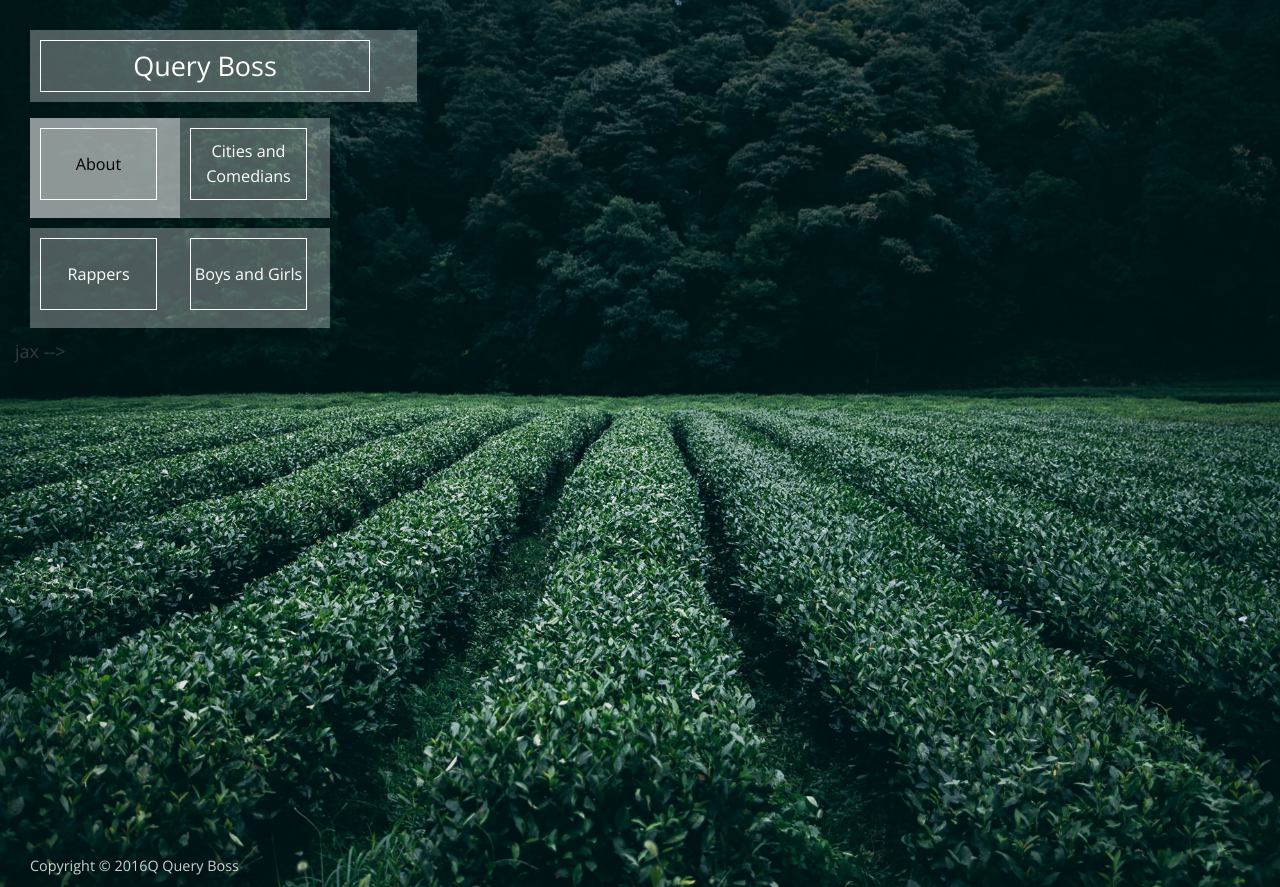
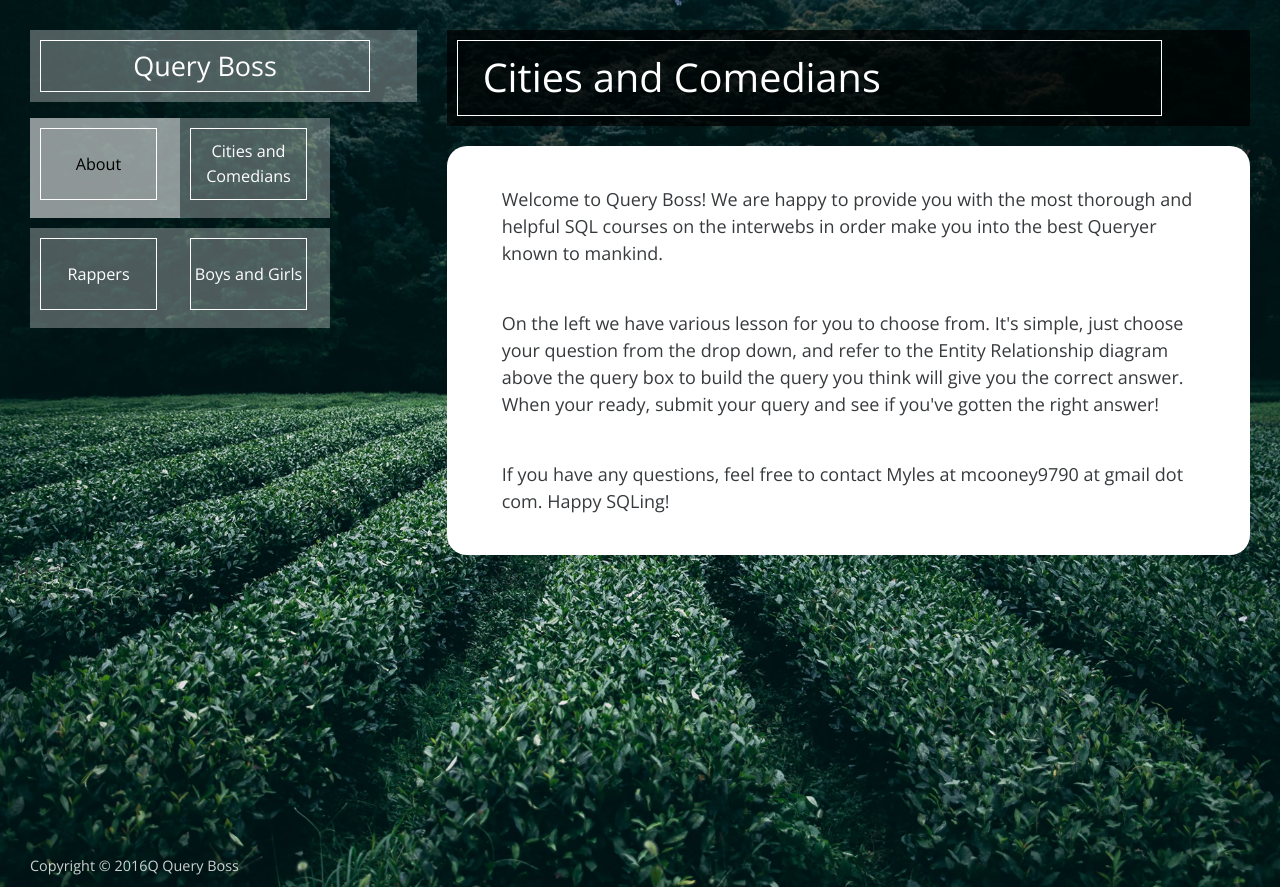
Before and after one commit to mcooney9790/QueryPractice, a Django app: page / in a window 1280 px wide. Run offline with Django 3.2, Linux system fonts and the light colour scheme; some libraries are stand-ins or nearby versions.

Commit message:
4/1 morning commit

```diff
--- a/querytool/views.py
+++ b/querytool/views.py
@@ -44,6 +44,7 @@ def search(request):
 
         # get query from HTML request object
         q = request.GET['q']
+        i = request.GET['i']
 
         # this call queries the database and returns the data from the sent query along
         # with the cursor to retrieve the field names (field call below)
@@ -79,7 +80,7 @@ def search(request):
                 d['align'] = 'center'
 
             tag = soup.table
-            tag['class'] = 'table-striped'
+            tag['id'] = 'table-striped-{}' .format(i)
 
             cities = "{}" .format(tag)
         except:
--- a/static_in_pro/our_static_1/js/ajaxcalls.js
+++ b/static_in_pro/our_static_1/js/ajaxcalls.js
@@ -26,9 +26,11 @@ $(document).ready(function(){
         var id_str = $(this).attr('id');
         var id_split_arr = id_str.split("-");
         i = id_split_arr[1];
-        console.log(i);
         var q = $(this).find('.querybox').val();
         makeQuery(q,i);
+        var q = $(this).find('.querybox').val();
+        var width = $('#table-striped-'+i).width()
+
     });
 
 
@@ -39,13 +41,13 @@ $(document).ready(function(){
             dataType: 'json',
             type: 'GET',
             data: {
-                         q: q
+                         q: q,
+                         i: i
             },
             success: function(data)
             {
                var show = data.cities;
                var render_div = '#showqueryhere' + i
-               console.log(render_div)
                $(render_div).html(show)
             }
         });
--- a/templates/index.html
+++ b/templates/index.html
@@ -90,6 +90,40 @@ http://www.templatemo.com/tm-480-story
 
                            <!-- about -->
                             <section data-page-id="page-1" class="content content-gallery js-content">
+<header class="box box-black margin-b-20">
+                                    <h2 class="box-text page-title-text">Cities and Comedians</h2>
+                                </header>
+
+                                <div>
+                                    <div class="content-text">
+                                    <div class="page-content-wrapper">
+                                        <div class="container-fluid">
+                                            <p>Welcome to Query Boss! We are happy to provide you with the most
+                                                thorough and helpful SQL courses
+                                                on the interwebs in order make you into
+                                                the best Queryer known to mankind.</p>
+                                            <br>
+                                            <p>On the left we have various lesson for you to choose from.
+                                                It's simple, just choose your
+                                                question from the drop down, and refer to
+                                                the Entity Relationship diagram above the
+                                                query box to build the query you think will
+                                                give you the correct answer. When your ready,
+                                                submit your query and see if you've gotten the right answer!
+                                            </p>
+                                            <br>
+                                            <p>
+                                                If you have any questions, feel
+                                                free to contact Myles at mcooney9790 at gmail dot com. Happy SQLing!
+                                            </p>
+
+                                        </div>
+                                    </div>
+
+                                </div>
+                                </div>
+
+                                <!-- Page Content -->
 
 
                             </section> <!-- #about -->
```
